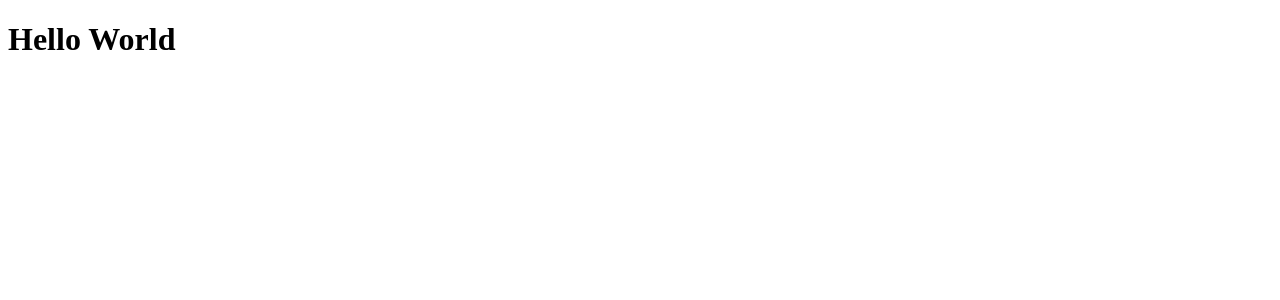
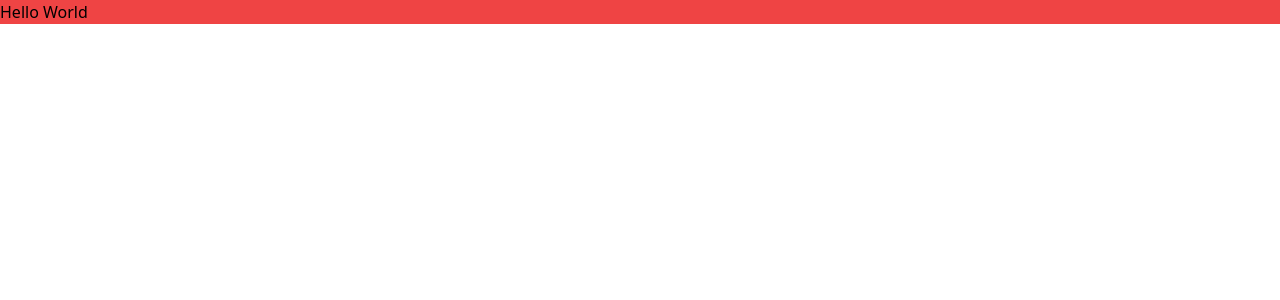
Before and after one commit to hz-tyfoon/gsmarenaReact, a React (Create React App) app: page / in a window 1280 px wide. Shown: the top 300 px of the page. Built offline with nearby package versions, Linux system fonts and the light colour scheme.

Commit message:
tailwind installed

```diff
--- /dev/null
+++ b/craco.config.js
@@ -0,0 +1,11 @@
+// craco.config.js
+module.exports = {
+    style: {
+      postcss: {
+        plugins: [
+          require('tailwindcss'),
+          require('autoprefixer'),
+        ],
+      },
+    },
+  }
--- a/src/App.js
+++ b/src/App.js
@@ -1,7 +1,7 @@
 function App() {
   return (
     <div className="App">
-      <h1>Hello World</h1>
+      <h1 className="bg-red-500">Hello World</h1>
     </div>
   );
 }
--- /dev/null
+++ b/src/index.css
@@ -0,0 +1,3 @@
+@tailwind base;
+@tailwind components;
+@tailwind utilities;
--- a/src/index.js
+++ b/src/index.js
@@ -1,5 +1,6 @@
 import React from "react";
 import ReactDOM from "react-dom";
+import './index.css';
 import App from "./App";
 
 ReactDOM.render(
--- /dev/null
+++ b/tailwind.config.js
@@ -0,0 +1,11 @@
+module.exports = {
+  purge: [],
+  darkMode: false, // or 'media' or 'class'
+  theme: {
+    extend: {},
+  },
+  variants: {
+    extend: {},
+  },
+  plugins: [],
+}
```
Also changed, not shown: package.json (+10 -3 lines), 1 other file (tests, documents, lock files or other folders).
